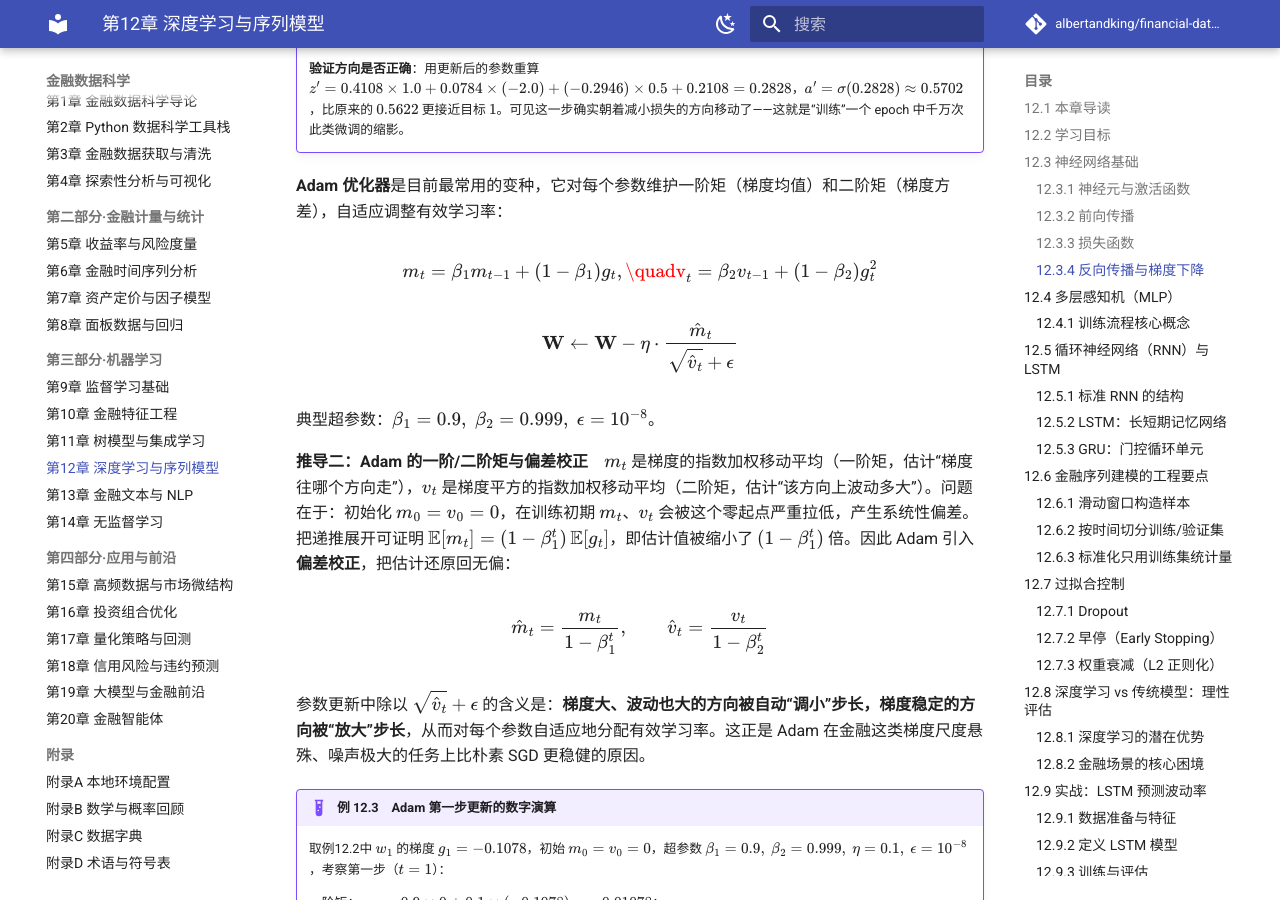
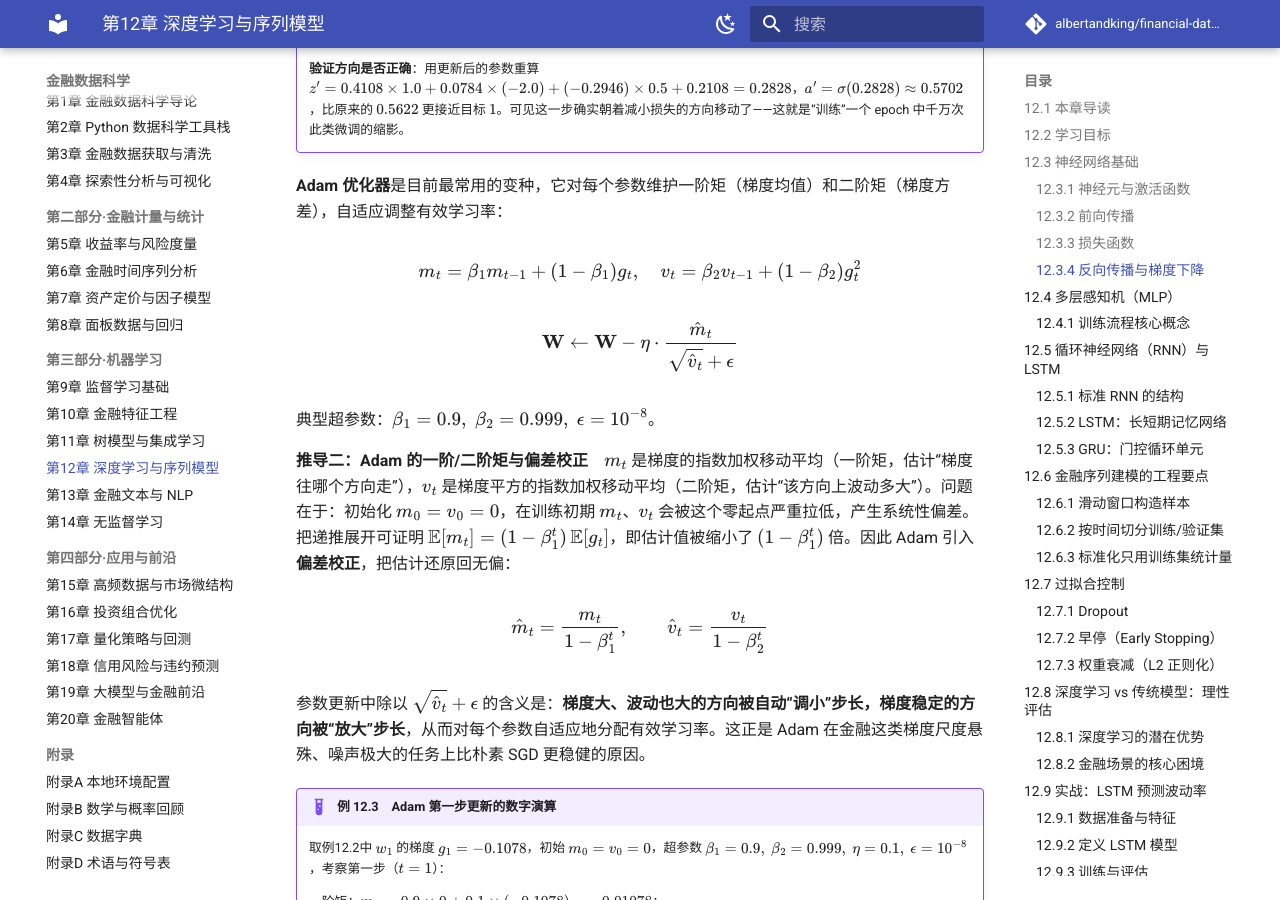
Before and after one commit to albertandking/financial-data-science, an MkDocs documentation site: the page built from book/part3/12-deep-learning.md, in a window 1280 px wide and 900 px high, scrolled down 4265 px. Built offline with MkDocs 1.6.1 and Material for MkDocs 9.7.7, drawn with Linux system fonts in a browser that asks for light colours; comment, search, counter and statistics services are not loaded.

Commit message:
docs(book): 修复数学公式格式并更新章节表格与标题
- 为监督学习和深度学习章节的LaTeX公式添加缺失的空格，修正排版问题
- 修正导论章节的小节标题，移除不必要的编号前缀
- 更新导论章节的工作流步骤表格，为每个流程步骤添加正确的序号标注

```diff
--- a/book/part3/12-deep-learning.md
+++ b/book/part3/12-deep-learning.md
@@ -140,7 +140,7 @@ $$
 **Adam 优化器**是目前最常用的变种，它对每个参数维护一阶矩（梯度均值）和二阶矩（梯度方差），自适应调整有效学习率：
 
 $$
-m_t = \beta_1 m_{t-1} + (1-\beta_1) g_t, \quadv_t = \beta_2 v_{t-1} + (1-\beta_2) g_t^2
+m_t = \beta_1 m_{t-1} + (1-\beta_1) g_t, \quad v_t = \beta_2 v_{t-1} + (1-\beta_2) g_t^2
 $$
 
 $$
```
Also changed, not shown: book/part1/01-introduction.md (+8 -8 lines), book/part3/09-supervised-learning.md (+1 -1 lines).
